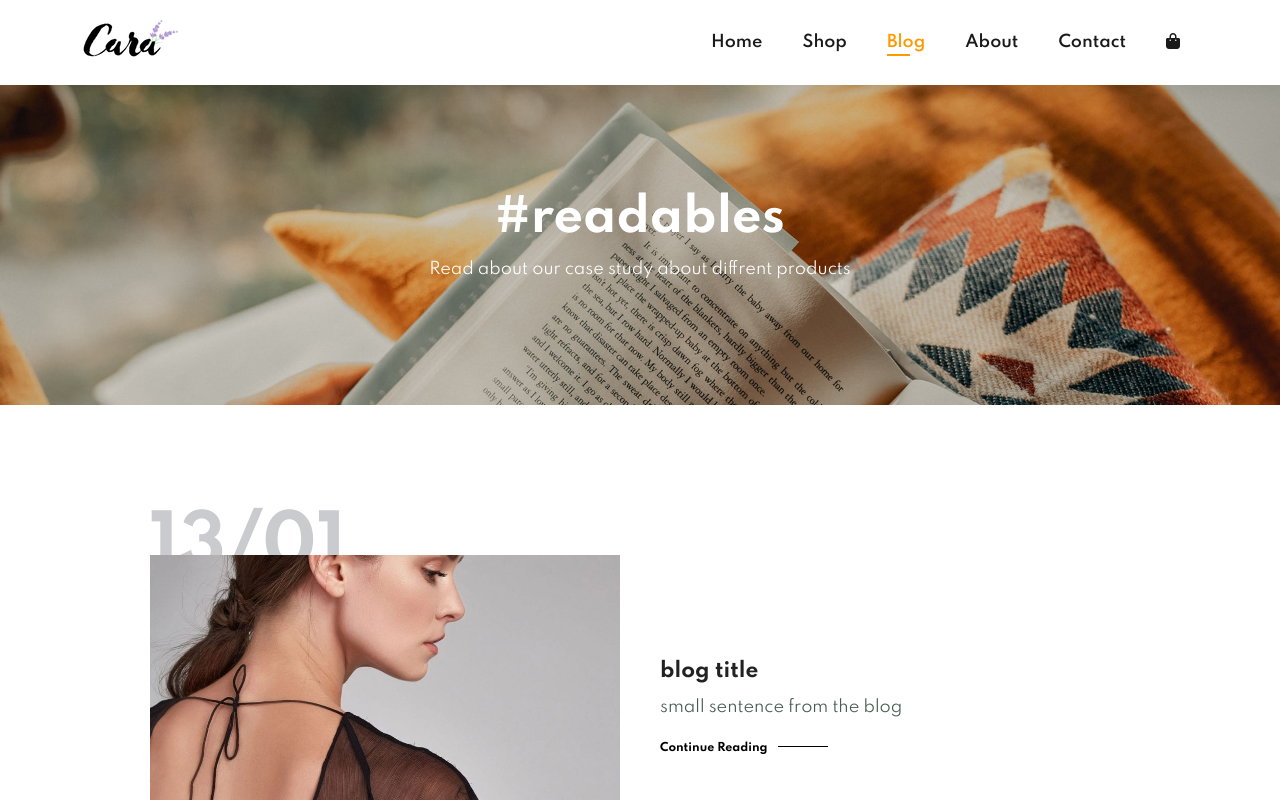
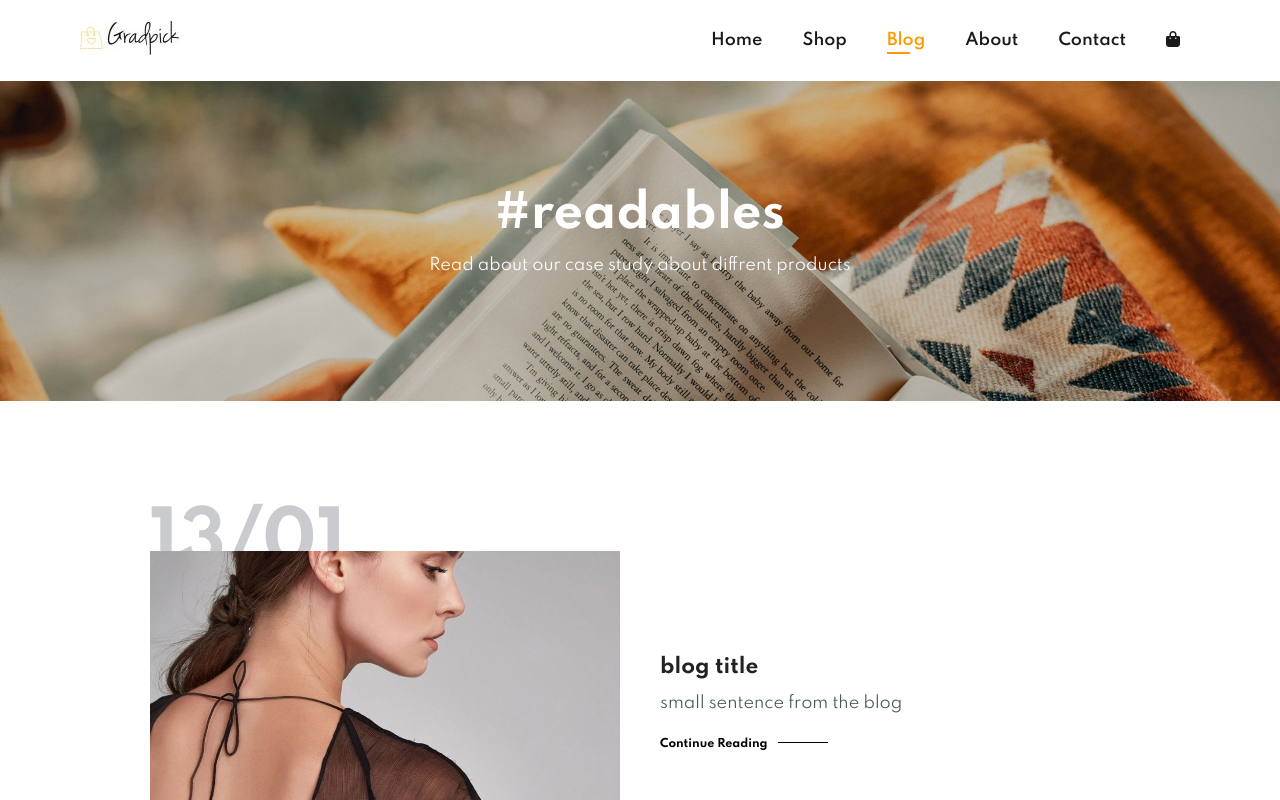
Before and after one commit to gossipgirl08/project, a plain HTML site: page blog.html in a window 1280 px wide. Shown: the top 800 px of the page. Drawn offline with Linux system fonts and the light colour scheme.

Commit message:
Update blog.html

```diff
--- a/blog.html
+++ b/blog.html
@@ -12,7 +12,7 @@
 
     <body>
         <section id="header">
-            <a href="#"><img src="img/logo.png" class="logo" alt=""></a>
+            <a href="#"><img src="img/gradpick.jpg" class="logo" alt=""></a>
             <div>
                 <ul id="navbar">
                     <li><a href="index.html">Home</a></li>
@@ -115,7 +115,7 @@
 
         <footer class="section-p1">
             <div class="col">
-                <img class="logo" src="img/logo.png" alt="">
+                <img class="logo" src="img/gradpick.jpg" alt="">
                 <h4>Contact</h4>
                 <p><strong>Address:</strong> are you looking for my address why to like mind you own buisness</p>
                 <p><strong>Phone:</strong> 0000111000/999999999</p>
```
